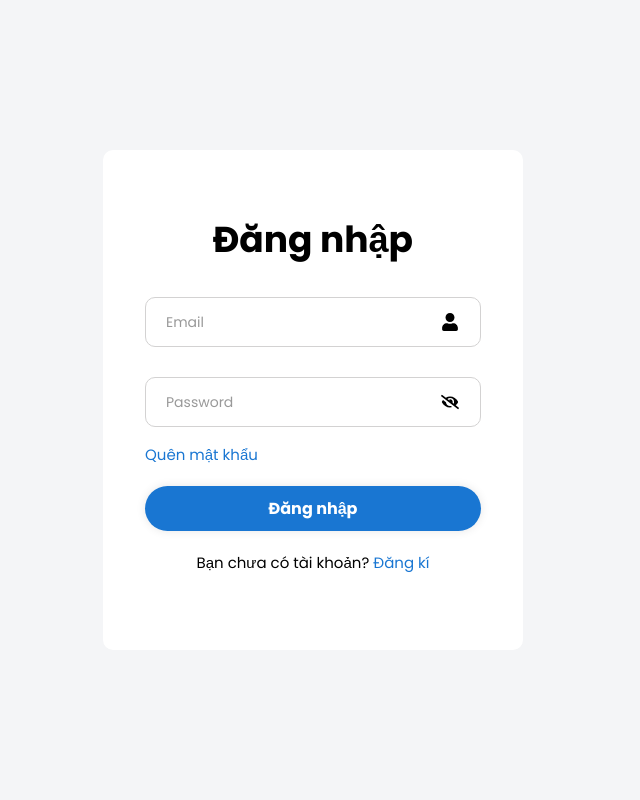
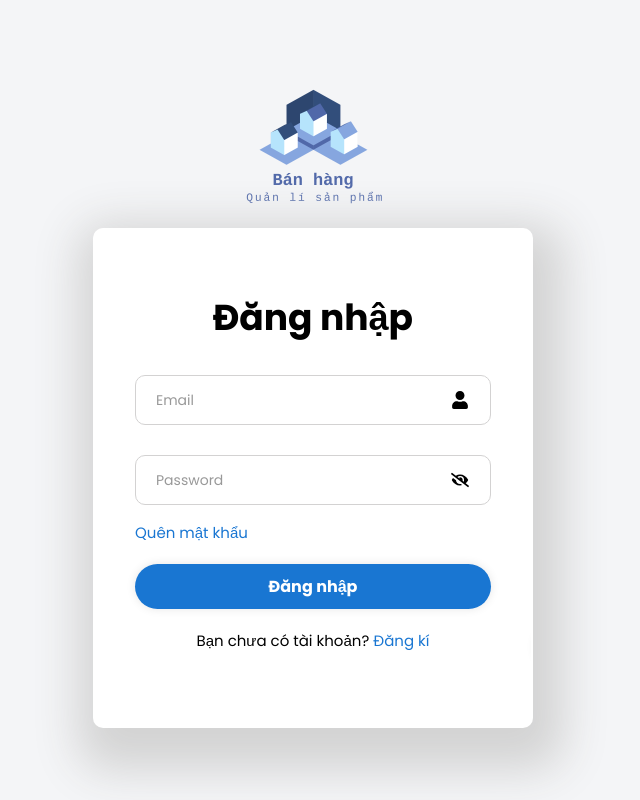
Before and after one commit to TheHuyCODE/AppThanhToan, a React (Vite) app: page /login in a window 1280 px wide. Shown: the whole page, without its empty margins (327-967 px from the left). Built offline with nearby package versions, Linux system fonts and the light colour scheme.

Commit message:
9/05/2024

```diff
--- a/src/components/Register/LoginRegister.css
+++ b/src/components/Register/LoginRegister.css
@@ -1,7 +1,16 @@
 @import url("https://fonts.googleapis.com/css2?family=Poppins:wght@400;500;600;700&display=swap");
+
+.image-background {
+  display: flex;
+  flex-direction: column;
+}
+.logo-image img {
+  width: 150px; /* Đặt chiều rộng mong muốn của hình ảnh */
+  height: auto; /* Đảm bảo tỷ lệ khung hình được duy trì */
+}
 .wrapper {
   position: relative;
-  width: 420px;
+  width: 440px;
   height: 500px;
   background-color: #fff;
   border: 2px solid rgba(255, 255, 255, 0.1);
@@ -13,6 +22,7 @@
   justify-content: center;
   overflow: hidden;
   font-family: "Poppins", sans-serif;
+  box-shadow: 8px 19px 45px 23px lightgrey;
 }
 .wrapper.active {
   height: 670px;
@@ -32,11 +42,11 @@
   transition: none;
 }
 .wrapper .form-box.login {
-  transition: translate 0.18s ease;
+  transition:  0.25s ease;
   translate: 0;
 }
 .wrapper.active .form-box.register {
-  transition: translate 0.18s ease;
+  transition:  0.25s ease;
   translate: 0;
 }
 form h1 {
--- a/src/components/Register/LoginRegister.tsx
+++ b/src/components/Register/LoginRegister.tsx
@@ -4,6 +4,7 @@ import "./LoginRegister.css";
 import { useNavigate } from "react-router-dom";
 import { FontAwesomeIcon } from "@fortawesome/react-fontawesome";
 import { faCircleNotch } from "@fortawesome/free-solid-svg-icons";
+import logo from"../../assets/img/logo.png";
 import {
   FaUser,
   FaEnvelope,
@@ -186,6 +187,9 @@ const LoginRegister = () => {
 
   return (
     <div className="image-background">
+      <div className="logo-image">
+        <img src={logo} alt="logo" />
+      </div>
       <ToastContainer />
       <div className={`wrapper${action}`}>
         {/* form login */}
--- a/src/configs/axiosClient.ts
+++ b/src/configs/axiosClient.ts
@@ -2,7 +2,7 @@ import axios from "axios";
 import queryString from "query-string";
 
 const axiosClient = axios.create({
-  baseURL: "https://0db2-113-190-145-5.ngrok-free.app",
+  baseURL: "https://0db2-113-190-145-5.ngrok-free.app/",
   headers: {
     "Content-Type": "application/json",
     Authorization: `Bearer ${localStorage.getItem("access_token")}`,
--- a/src/configs/category.ts
+++ b/src/configs/category.ts
@@ -5,7 +5,9 @@ const category = {
     const url = "api/v1/manage/category/get";
     return axiosClient.get(url, {
       headers: {
-        Authorization: `Bearer ${accessToken}`
+        Authorization: `Bearer ${accessToken}`,
+        'Content-Type': 'application/json',
+        'ngrok-skip-browser-warning': 'true'
       }
     });
   },
```
Also changed, not shown: src/assets/img/logo.png (added).
